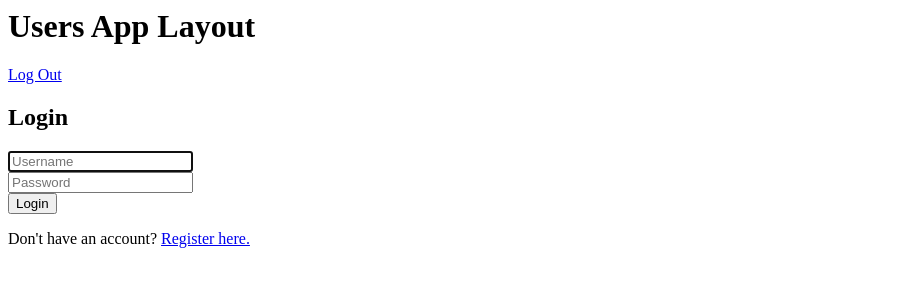
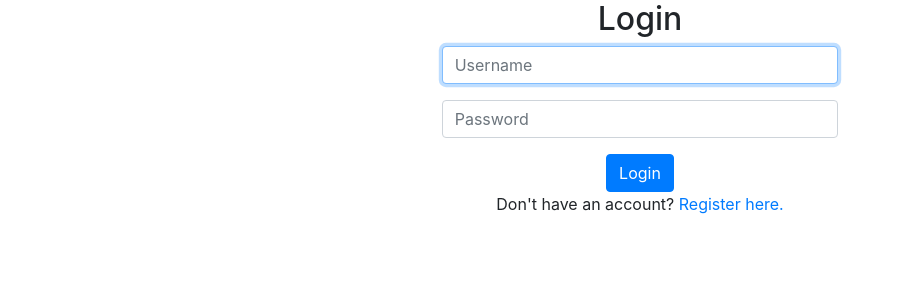
Before and after one commit to jmcuevas/quickstartguides-dev, a Django app: page / in a window 1280 px wide. Shown: the top 300 px of the page, without its empty margins (0-897 px from the left). Run offline with Django 3.2, Linux system fonts and the light colour scheme; some libraries are stand-ins or nearby versions.

Commit message:
Add bootstrap and improve login and register template

```diff
--- a/users/templates/users/login.html
+++ b/users/templates/users/login.html
@@ -1,7 +1,8 @@
-{% extends "users/layout.html" %}
+{% extends "questions/layout.html" %}
 
 {% block body %}
 
+    <div class="container text-center col-4">
         <h2>Login</h2>
 
         {% if message %}
@@ -20,5 +21,8 @@
         </form>
 
         Don't have an account? <a href="{% url 'register' %}">Register here.</a>
+    </div>
+
+
 
 {% endblock %}
--- a/users/templates/users/register.html
+++ b/users/templates/users/register.html
@@ -1,6 +1,8 @@
-{% extends "users/layout.html" %}
+{% extends "questions/layout.html" %}
 
 {% block body %}
+
+    <div class="container text-center col-4">
 
         <h2>Register</h2>
 
@@ -26,5 +28,6 @@
         </form>
 
         Already have an account? <a href="{% url 'login' %}">Log In here.</a>
+    </div>
 
 {% endblock %}
```
Lines whose indentation alone changed are shown as unchanged.
